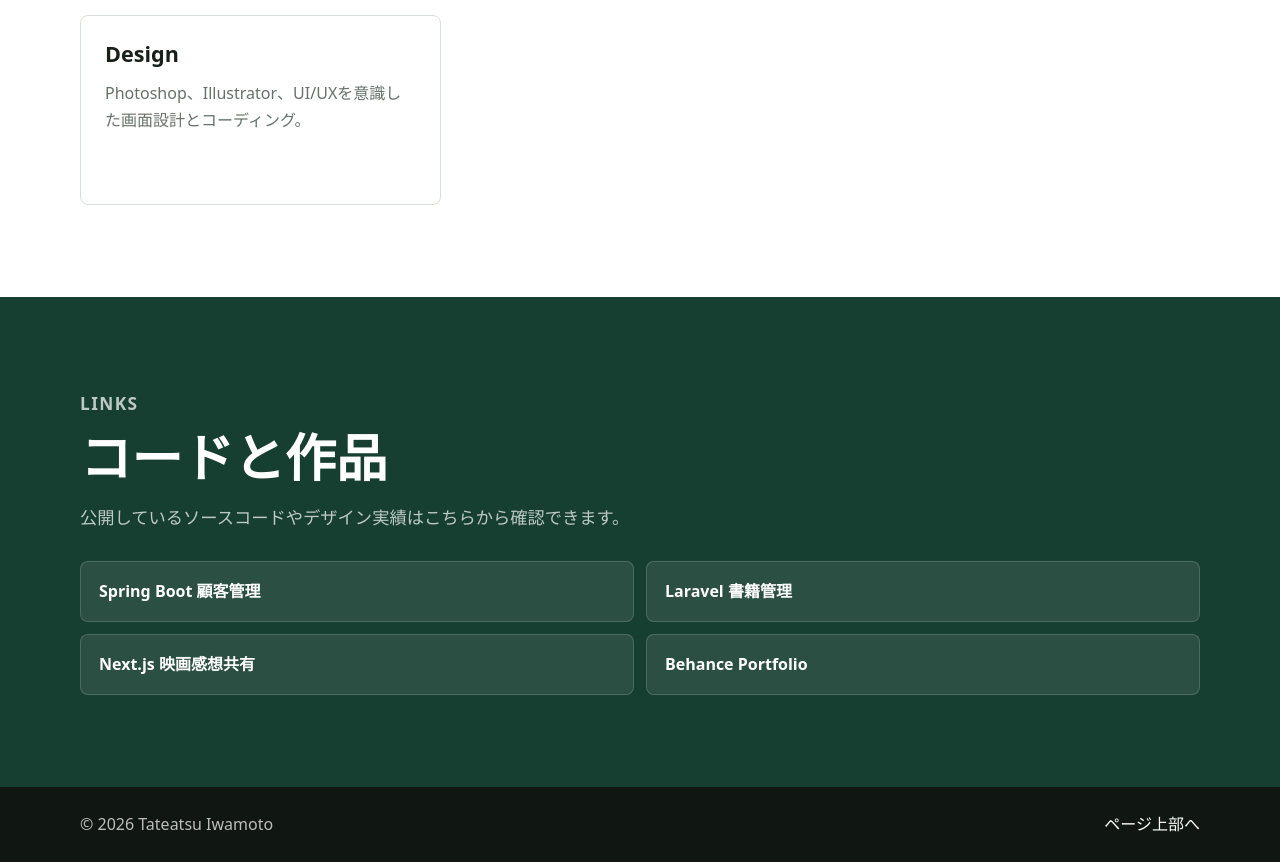
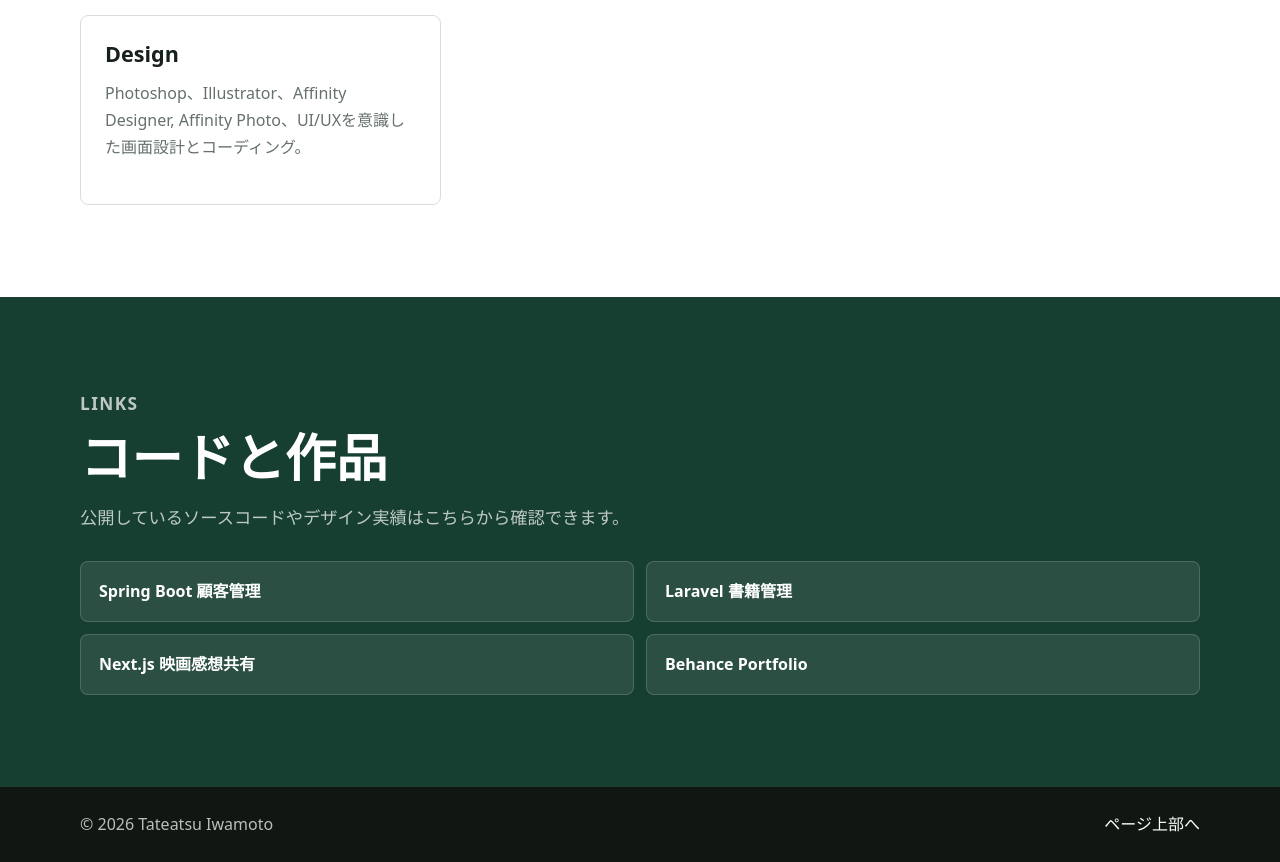
Before and after one commit to lightbrca1z/self-introduce-site, a plain HTML site: page index.html in a window 1280 px wide. Shown: the part 3177-4039 px from the top of the page. Drawn offline with Linux system fonts and the light colour scheme.

Commit message:
自己紹介サイトを作りました！修正版2

```diff
--- a/index.html
+++ b/index.html
@@ -244,7 +244,7 @@
           </div>
           <div class="skill-panel reveal">
             <h3>Design</h3>
-            <p>Photoshop、Illustrator、UI/UXを意識した画面設計とコーディング。</p>
+            <p>Photoshop、Illustrator、Affinity Designer, Affinity Photo、UI/UXを意識した画面設計とコーディング。</p>
           </div>
         </div>
       </div>
```
